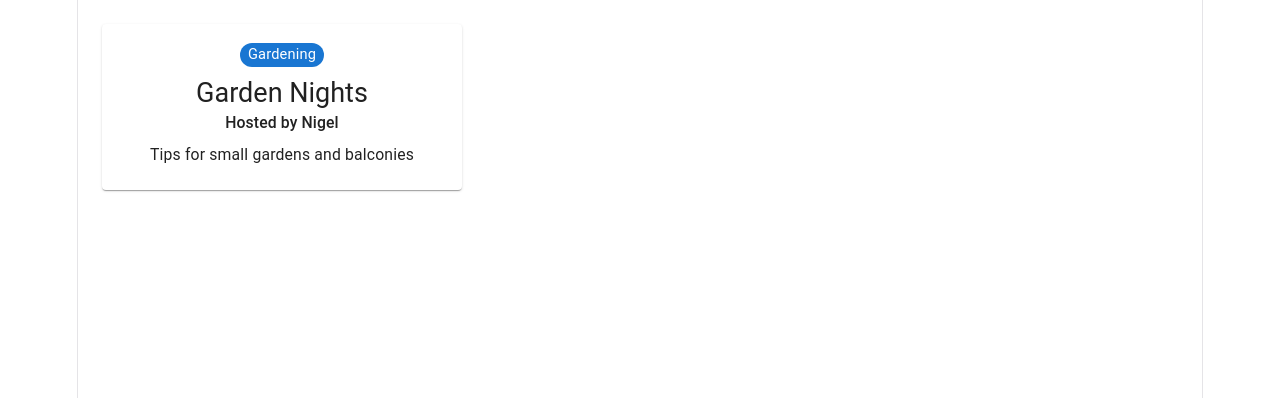
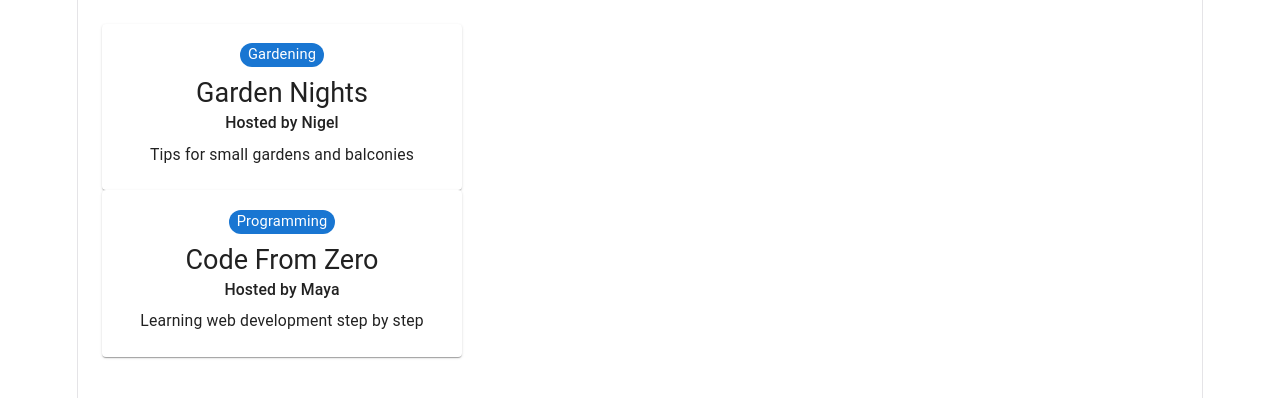
Before and after one commit to almogperi-coder/Podcast-Studio, a React (Vite) app: page / in a window 1280 px wide. Shown: the top 398 px of the page. Built offline with nearby package versions, Linux system fonts and the light colour scheme.

Commit message:
Render all shows with map

```diff
--- a/src/App.tsx
+++ b/src/App.tsx
@@ -4,7 +4,9 @@ import { shows } from './data/mockData'
 export default function App() {
   return (
     <div style={{ padding: 24 }}>
-      <ShowCard show={shows[0]} />
+      {shows.map((show) => (
+        <ShowCard key={show.id} show={show} />
+      ))}
     </div>
   )
 }
```
